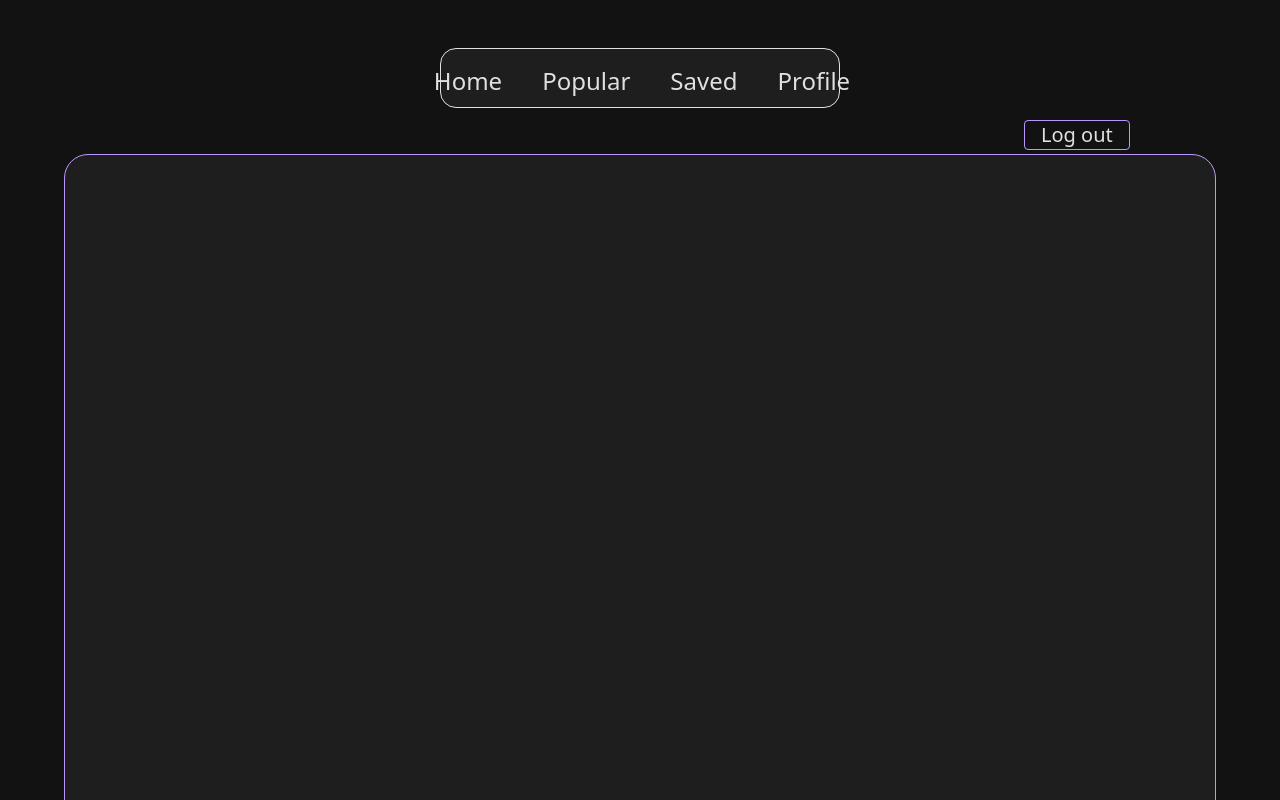
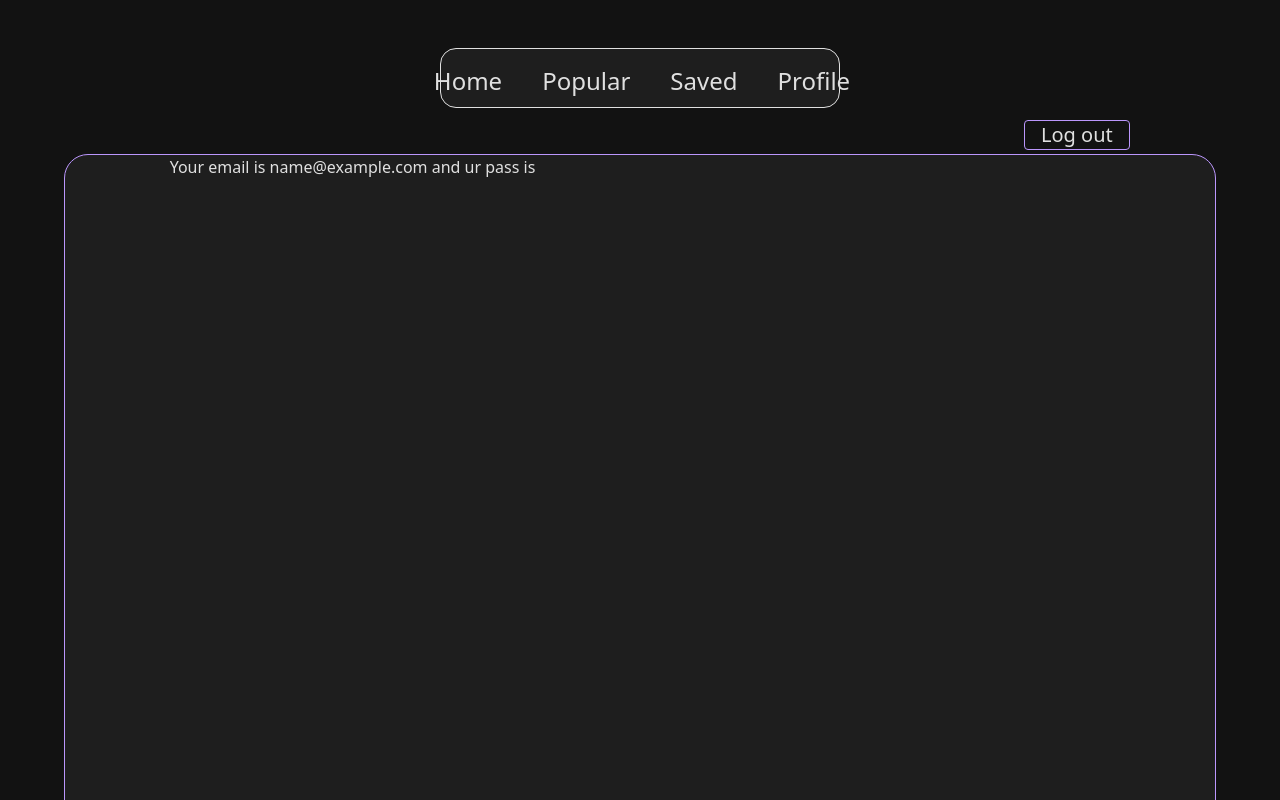
Before and after one commit to osso2k/JobPrep, a React (Vite) app in the folder frontend/: page /profile in a window 1280 px wide. Shown: the top 800 px of the page. Built offline with nearby package versions, Linux system fonts and the light colour scheme; sample sign-in values are in the browser's storage.

Commit message:
Wll start on how should users post but the backend is set (i think)

```diff
--- a/frontend/src/api/axios.js
+++ b/frontend/src/api/axios.js
@@ -3,7 +3,7 @@ import axios from 'axios'
 
 const api = axios.create({
 
-    baseURL: "http://localhost:3000/api/auth",
+    baseURL: "http://localhost:3000",
 })
 api.interceptors.request.use((config) => {
     const token = localStorage.getItem("token");
--- a/frontend/src/components/Login.jsx
+++ b/frontend/src/components/Login.jsx
@@ -16,7 +16,7 @@ const Signup = () => {
     e.preventDefault();
 
     try {
-      const res = await api.post("/login", form);
+      const res = await api.post("/api/auth/login", form);
       localStorage.setItem("token", res.data.token);
       localStorage.setItem("user", JSON.stringify(res.data.user));
 
--- a/frontend/src/components/Profile.jsx
+++ b/frontend/src/components/Profile.jsx
@@ -3,7 +3,7 @@ import toast from "react-hot-toast";
 import { useNavigate } from "react-router-dom";
 
 const Profile = () => {
-  const [user, setUser] = useState(null);
+  const [user, setUser] = useState("");
 
   useEffect(() => {
     const getUser = localStorage.getItem("user");
@@ -27,7 +27,11 @@ const Profile = () => {
       </button>
       <div className="grid grid-cols-2 md:w-[90%] w-[50%] h-[800px] bg-[#1E1E1E] mt-4 mx-auto rounded-3xl border border-[#BB96FC] text-center">
         <div className="order-1">
-          <div></div>
+          <div>
+            <p>
+              Your email is {user.email} and ur pass is {user.password}
+            </p>
+          </div>
         </div>
       </div>
     </div>
--- a/frontend/src/components/Signup.jsx
+++ b/frontend/src/components/Signup.jsx
@@ -19,7 +19,7 @@ const Signup = () => {
       if (form.email == "" || form.password == "") {
         toast.error("Please enter the required fields");
       } else {
-        const res = await api.post("/signup", form);
+        const res = await api.post("/api/auth/signup", form);
         localStorage.setItem("token", res.data.token);
         localStorage.setItem("user", JSON.stringify(res.data.user));
 
```
